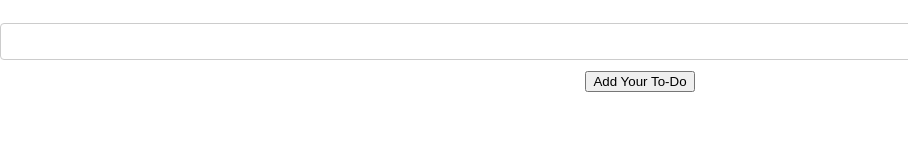
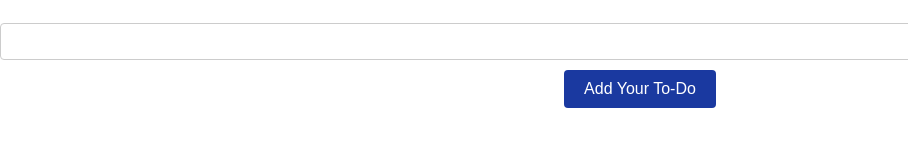
Before and after one commit to Timothykagondu/To---Do-app-Frontend, a React (Create React App) app: page / in a window 1280 px wide. Shown: the part 432-578 px from the top of the page, without its empty margins (0-908 px from the left). Built offline with nearby package versions, Linux system fonts and the light colour scheme.

Commit message:
styling form button

```diff
--- a/src/index.css
+++ b/src/index.css
@@ -32,3 +32,17 @@ input[type="password"] {
   margin-bottom: 10px;
   width: 100%;
 }
+
+button {
+  background-color: #1a39a0;
+  color: #fff;
+  padding: 10px 20px;
+  border: none;
+  border-radius: 4px;
+  cursor: pointer;
+  font-size: 16px;
+}
+
+button:hover {
+  background-color: #1c7199;
+}
```
